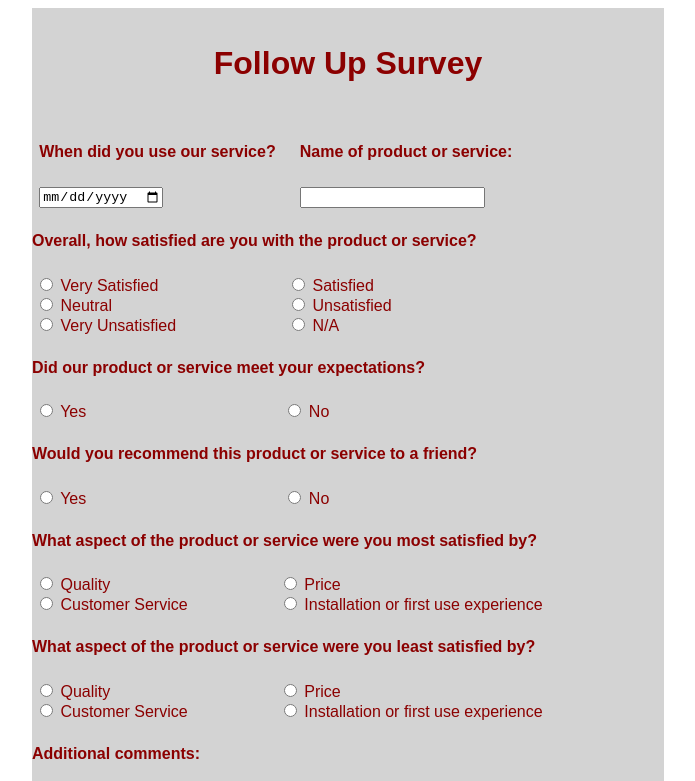
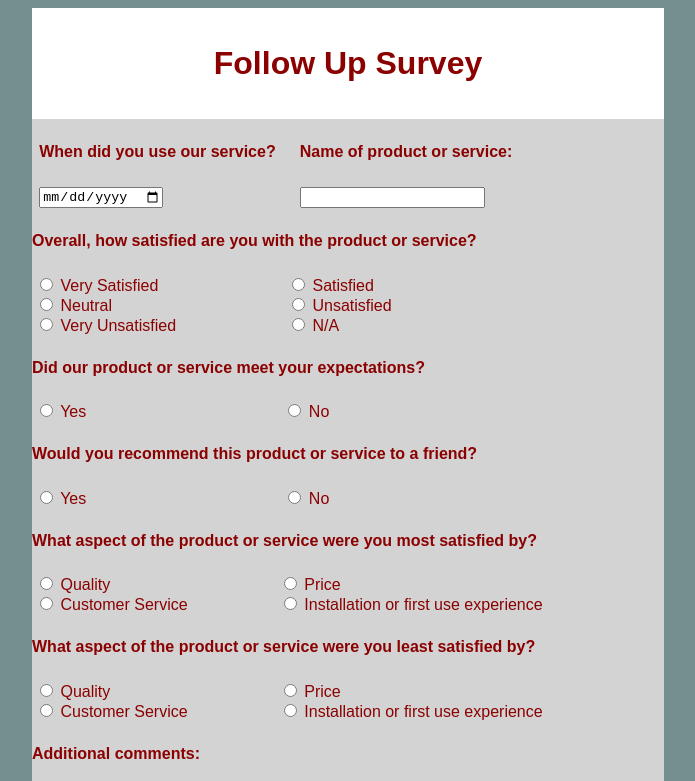
Before and after one commit to ramonabayssari/Website-Cloning, a plain HTML site: page index.html in a window 1280 px wide. Shown: the top 781 px of the page, without its empty margins (292-987 px from the left). Drawn offline with Linux system fonts and the light colour scheme.

Commit message:
Update style.css

```diff
--- a/style.css
+++ b/style.css
@@ -1,6 +1,10 @@
 form{
     margin-left: 25%;
     margin-right: 25%;
+}
+
+.back_darkgray{
+    background-color: rgb(117, 143, 143);
 }
 
 
@@ -16,6 +20,11 @@ form{
     font-family: Arial, Helvetica, sans-serif;
 }
 
+.fatness{
+    font-weight: 800;
+    background-color: white;
+}
+
 
 
 .sub-but{
```
